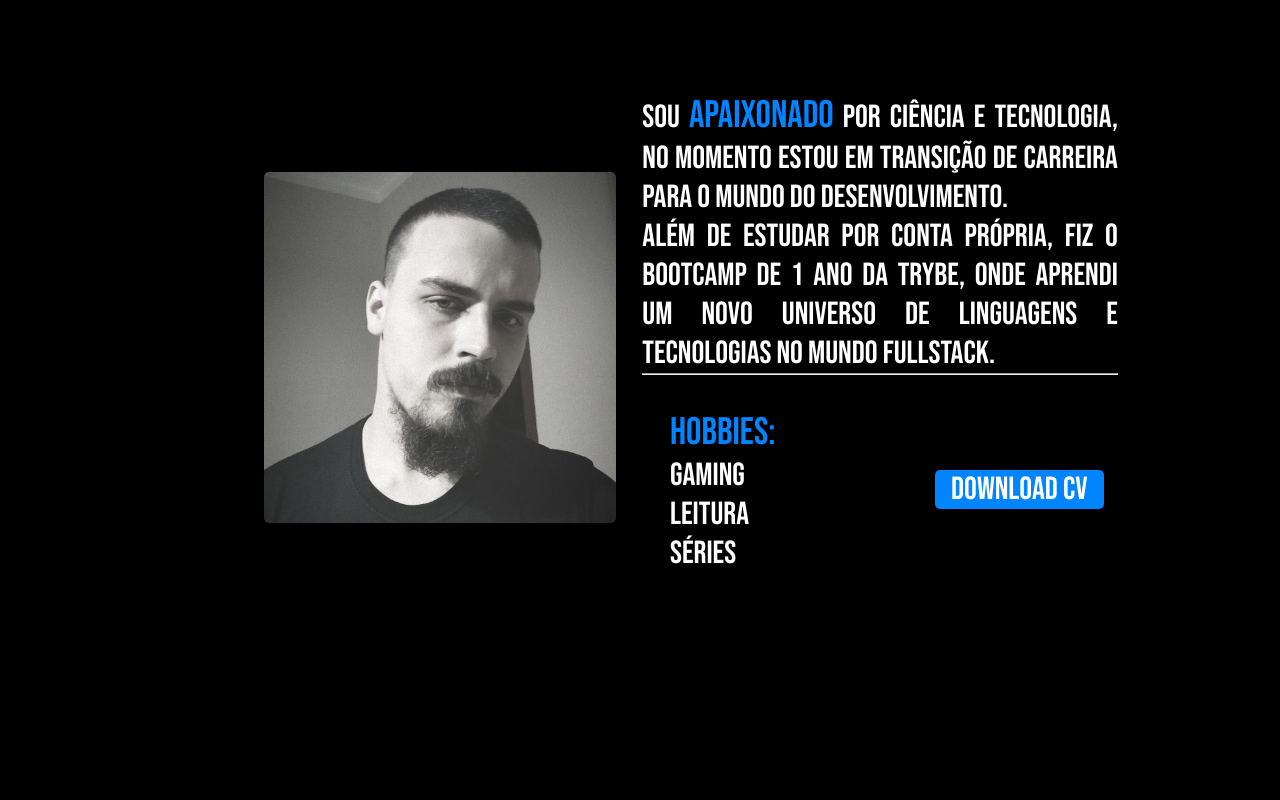
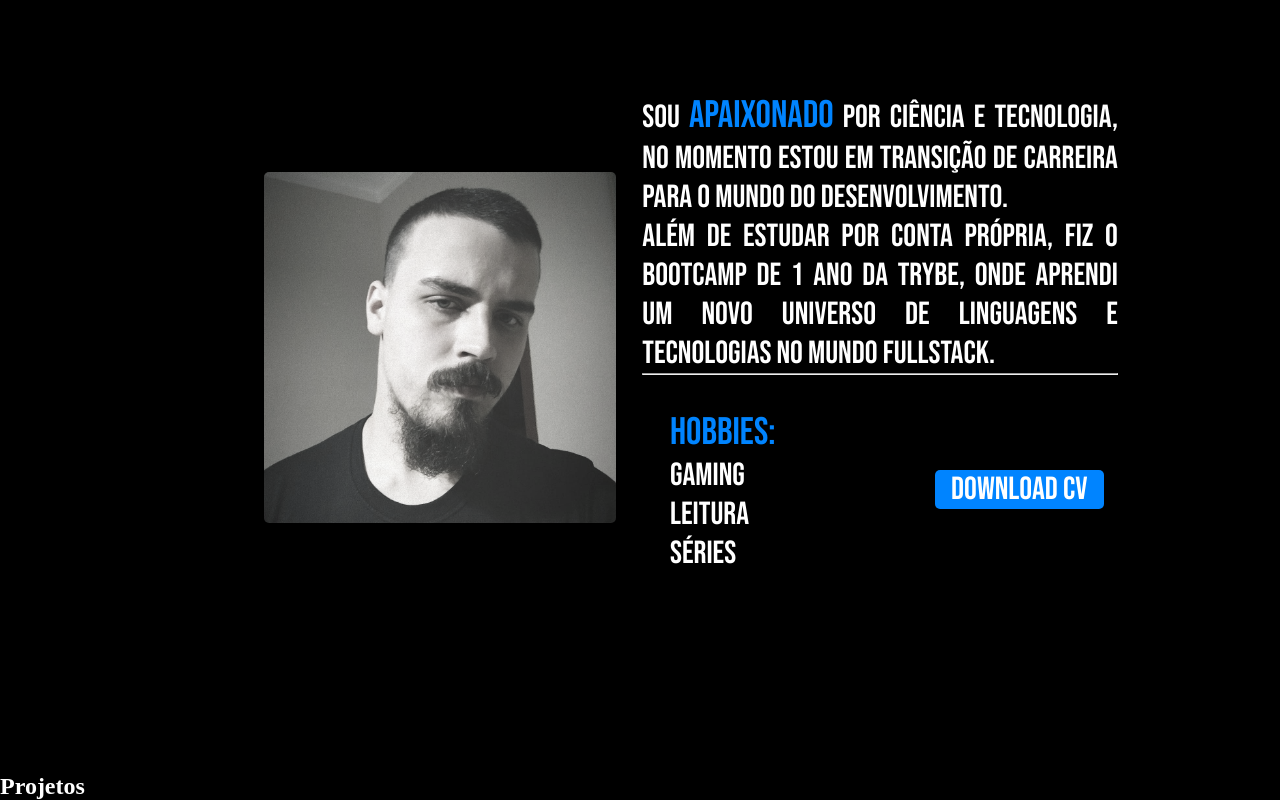
Before and after one commit to matheustkaczyk/portfolio, a React (Vite) app: page / in a window 1280 px wide. Shown: the part 878-1678 px from the top of the page. Before the commit the page ends 1651 px from the top, so only its background shows below. Built offline with nearby package versions, Linux system fonts and the light colour scheme.

Commit message:
feat: renderizando page Projects na tela

```diff
--- a/src/App.jsx
+++ b/src/App.jsx
@@ -1,9 +1,10 @@
 import './App.scss'
 
 import Sidebar from './components/Sidebar'
+
 import About from './pages/About'
-
 import Landing from './pages/Landing'
+import Projects from './pages/Projects'
 
 function App() {
   return (
@@ -11,6 +12,7 @@ function App() {
       <Sidebar />
       <Landing />
       <About />
+      <Projects />
     </div>
   )
 }
--- a/src/pages/Projects/index.jsx
+++ b/src/pages/Projects/index.jsx
@@ -1,7 +1,7 @@
 const Projects = () => {
   return(
-    <section>
-      projects
+    <section className="projects">
+      <h2>Projetos</h2>
     </section>
   )
 }
```
